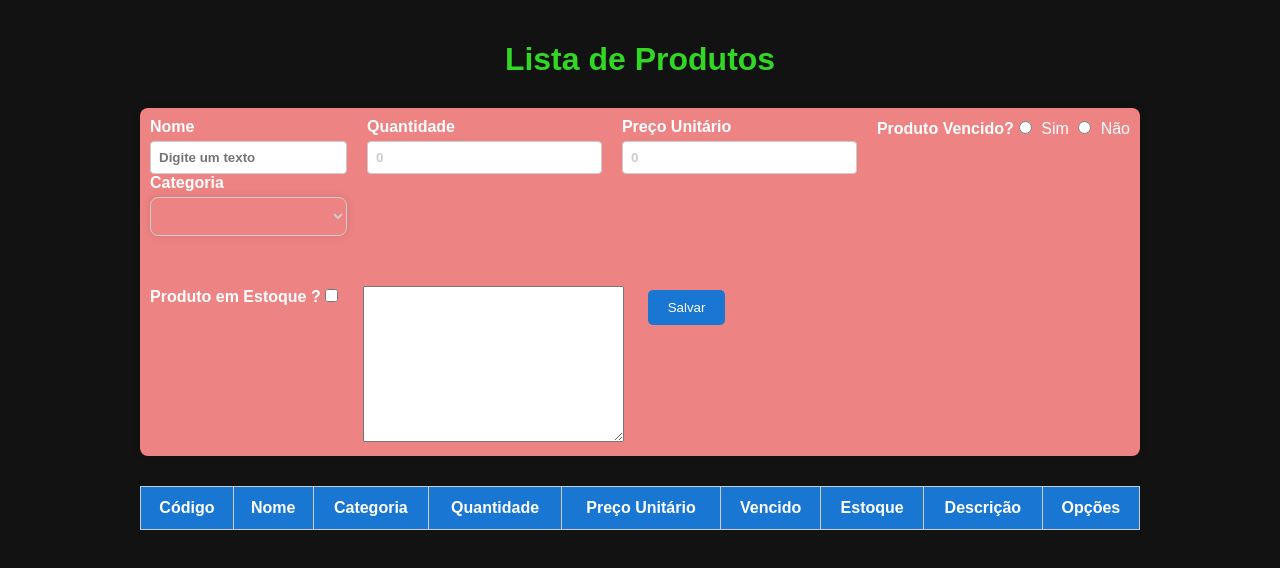
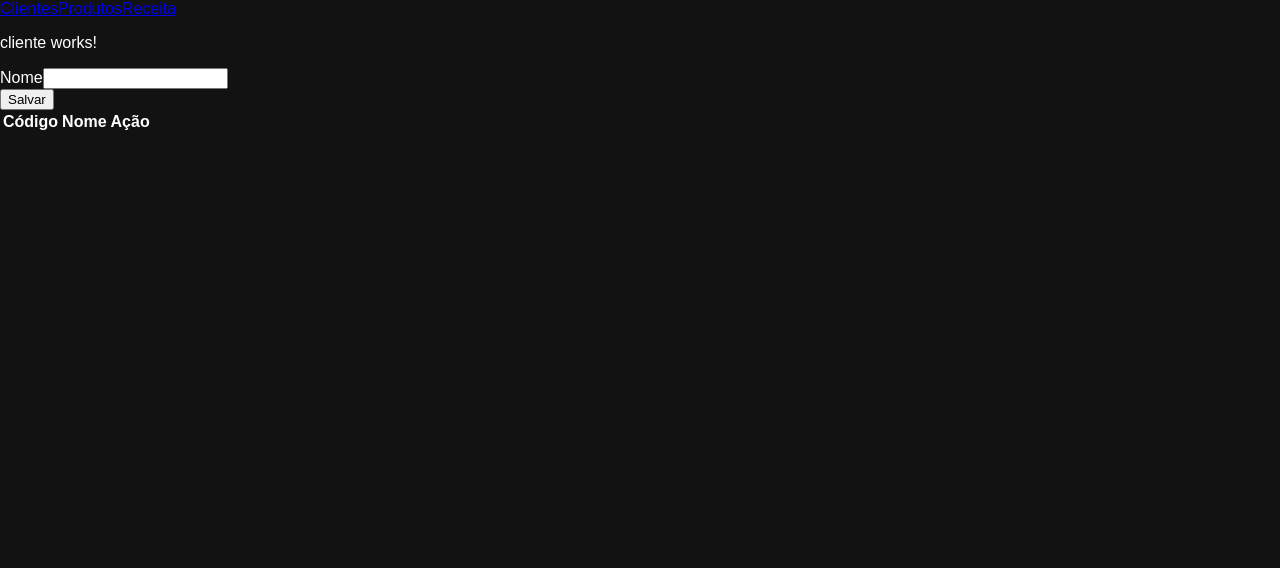
Before and after one commit to Marciogleyson/caixa-ng, an Angular app: page /clientes in a window 1280 px wide. Before the commit this address led to /. Shown: the top 568 px of the page. Built offline with nearby package versions, Linux system fonts and the light colour scheme.

Commit message:
botao editar e apagar cliente

```diff
--- a/src/app/app.component.html
+++ b/src/app/app.component.html
@@ -1,5 +1,11 @@
+<a routerLink="/clientes" routerLinkActive="active" araiaCurrentWenActive="page">Clientes</a>
+
+
+<a routerLink="/produtos" routerLinkActive="active" araiaCurrentWenActive="page">Produtos</a>
+<a routerLink="/receitas" routerLinkActive="active" araiaCurrentWenActive="page">Receita</a>
+
 
 <router-outlet />
 
 <!-- <app-cadastro-receita></app-cadastro-receita> -->
-<app-cadastro-produto></app-cadastro-produto>
+<!-- <app-cadastro-produto></app-cadastro-produto> -->
--- a/src/app/app.routes.ts
+++ b/src/app/app.routes.ts
@@ -1,3 +1,10 @@
 import { Routes } from '@angular/router';
+import { CadastroProdutoComponent } from './components/produtos/cadastro-produto/cadastro-produto.component';
+import { CadastroReceitaComponent } from './components/receitas/cadastro-receita/cadastro-receita.component';
+import { ClienteComponent } from './components/clientes/cliente/cliente.component';
 
-export const routes: Routes = [];
+export const routes: Routes = [
+    {path: "clientes", component: ClienteComponent},
+    {path: "produtos", component: CadastroProdutoComponent},
+    {path: "receitas", component: CadastroReceitaComponent}
+];
--- /dev/null
+++ b/src/app/components/clientes/cliente-cadastro/cliente-cadastro.component.html
@@ -0,0 +1,6 @@
+<div>
+    <label for="campo-nome">Nome</label>
+    <input type="text" name="campo-nome" id="campo-nome" [(ngModel)]="cliente!.nome">
+</div>
+
+<button (click)="salvar()">Salvar</button>
--- /dev/null
+++ b/src/app/components/clientes/cliente-cadastro/cliente-cadastro.component.ts
@@ -0,0 +1,26 @@
+import { Component, EventEmitter, Input, Output, output } from '@angular/core';
+import { FormsModule } from '@angular/forms';
+import { Cliente } from '../../../models/cliente';
+
+@Component({
+  selector: 'app-cliente-cadastro',
+  imports: [FormsModule],
+  templateUrl: './cliente-cadastro.component.html',
+  styleUrl: './cliente-cadastro.component.css'
+})
+export class ClienteCadastroComponent {
+  // Evento de saída que permite ao componente filho (ClienteCadastroCaomponent)
+  // Enviar uma string para o componente pai (ClienteComponent)
+  @Output() salvarEvento = new EventEmitter<void>();
+
+  // o componente pai vai passar o objeto do cliente de acordo com  modo:
+  // - modo de cadastro os campos do cliente estarão vazio
+  // - modo de editar os campos do cliente estarão preenchidos
+  @Input() cliente?: Cliente;
+
+
+  salvar(){
+
+    this.salvarEvento.emit();
+  }
+}
--- /dev/null
+++ b/src/app/components/clientes/cliente/cliente.component.html
@@ -0,0 +1,28 @@
+<p>cliente works!</p>
+
+<app-cliente-cadastro
+    (salvarEvento)="registrarClienteSalvo()"
+    [cliente] = "cliente"></app-cliente-cadastro>
+
+<table>
+    <thead>
+        <tr>
+            <th>Código</th>
+            <th>Nome</th>
+            <th>Ação</th>
+        </tr>
+    </thead>
+    <tbody>
+        @for(cliente of clientes; track cliente){
+            <tr>
+                <td>{{cliente.id}}</td>
+                <td>{{cliente.nome}}</td>
+                <td>
+                    <button (click)="preencherCamposParaEditar(cliente)">Editar</button>
+                    <button (click)="apagar(cliente)">Apagar</button>
+                </td>
+            </tr>
+
+        }
+    </tbody>
+</table>
--- /dev/null
+++ b/src/app/components/clientes/cliente/cliente.component.ts
@@ -0,0 +1,91 @@
+import { Component } from '@angular/core';
+import { ClienteCadastroComponent } from "../cliente-cadastro/cliente-cadastro.component";
+import { Cliente } from '../../../models/cliente';
+
+@Component({
+  selector: 'app-cliente',
+  imports: [ClienteCadastroComponent],
+  templateUrl: './cliente.component.html',
+  styleUrl: './cliente.component.css'
+})
+export class ClienteComponent {
+
+  clientes : Array<Cliente> = [];
+  idAtual: number = 0
+
+  // evento que utilizaremos para preencher os campos na tela e posteriormente salvar
+  cliente: Cliente;
+
+  constructor(){
+    this.cliente = new Cliente();
+  }
+
+  // evento que é executado quando o componente é instanciado
+  ngOnInit(){
+    this.carregarClientesDoLocalStorage();
+  }
+
+  registrarClienteSalvo(){
+    if (this.cliente.id === 0)
+    this.cadastrar();
+    else
+    this.editar();
+
+    this.cliente = new Cliente();
+    this.salvarEmLocalStorage();
+  }
+
+  private editar(){
+    let indiceCliente = this.clientes.findIndex(x => x.id == this.cliente.id);
+    this.clientes[indiceCliente].nome = this.cliente.nome;
+  }
+
+  private cadastrar() {
+    this.idAtual++;
+
+    // Adicionando este objeto na lista de cliente
+    this.clientes.push(this.cliente);
+  }
+
+  salvarEmLocalStorage(){
+    // this.cliente é uma lista de objetos da class clientes
+    // JSON.stringify é uma função para converter a listas/objetos para string no formato JSON
+    const clientesString = JSON.stringify(this.clientes);
+    // Armazena utilizando a chave 'cliente' a string com a lista de cliente
+    localStorage.setItem("clientes", clientesString);
+  }
+
+  carregarClientesDoLocalStorage(){
+    // Obter do localStorage(armazenamento no navegador) utilizando a chave cliente
+    const clientesString = localStorage.getItem("clientes");
+    // Verifica senão existe a lista de clientes no LOcalStorage
+    if (clientesString === null)
+      // Encerra a execução da função, pois não existe lista armazenada
+    return;
+    // Converte a String (JSON) para lsta de objetos
+    this.clientes = JSON.parse(clientesString);
+    // Percorre cada um dos clientes para atualizar o idAtual co  maior id dos clientes cadastrados
+    Array.from(this.clientes).forEach(cliente => {
+      if (cliente.id > this.idAtual){
+        this.idAtual = cliente.id
+      }
+    });
+  }
+
+  apagar(cliente: Cliente){
+    let confirmacao = confirm(`Deseja realmente apagar o cliente'${cliente.nome}'`);
+    if(confirmacao !== true)
+      return;
+
+    let indicecliente = this.clientes.findIndex(x => x.id == cliente.id);
+    this.clientes.splice(indicecliente, 1);
+
+    this.salvarEmLocalStorage();
+  }
+
+  preencherCamposParaEditar(cliente: Cliente){
+    this.cliente = cliente;
+  }
+
+
+}
--- a/src/app/components/produtos/cadastro-produto/cadastro-produto.component.css
+++ b/src/app/components/produtos/cadastro-produto/cadastro-produto.component.css
@@ -89,7 +89,7 @@
     background-color: #87dd24;
 }
 
-@media (max-width: 768px) {
+@media (max-width: 450px) {
     .formulario-tabela {
         flex-direction: column;
     }
--- a/src/app/components/produtos/cadastro-produto/cadastro-produto.component.html
+++ b/src/app/components/produtos/cadastro-produto/cadastro-produto.component.html
@@ -33,8 +33,8 @@
         </div>
         <div class="formulario-vencimento">
             <label>Produto Vencido?</label>
-            <input type="radio" name="vencido" [(ngModel)]="vencido" value="true"> Sim
-            <input type="radio" name="vencido" [(ngModel)]="vencido" value="false"> Não
+            <input type="radio" name="vencido" [(ngModel)]="vencido" value="sim"> Sim
+            <input type="radio" name="vencido" [(ngModel)]="vencido" value="nao"> Não
         </div>
 
         <div class="formulario-estoque">
--- /dev/null
+++ b/src/app/models/cliente.ts
@@ -0,0 +1,5 @@
+export class Cliente{
+    id: number = 0;
+    nome: String = "";
+
+}
```
Also changed, not shown: src/app/app.component.ts (+3 -4 lines), src/app/components/clientes/cliente-cadastro/cliente-cadastro.component.css (added), src/app/components/clientes/cliente/cliente.component.css (added), 2 other files (tests, documents, lock files or other folders).
